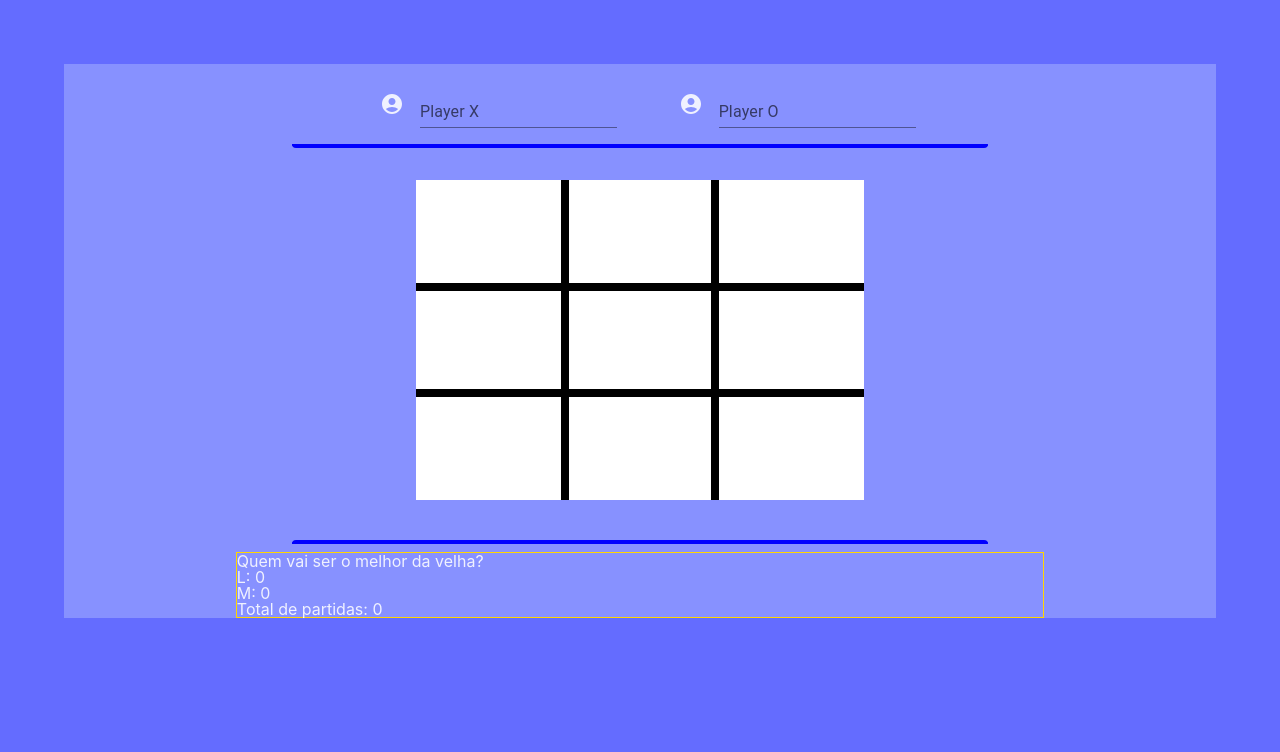
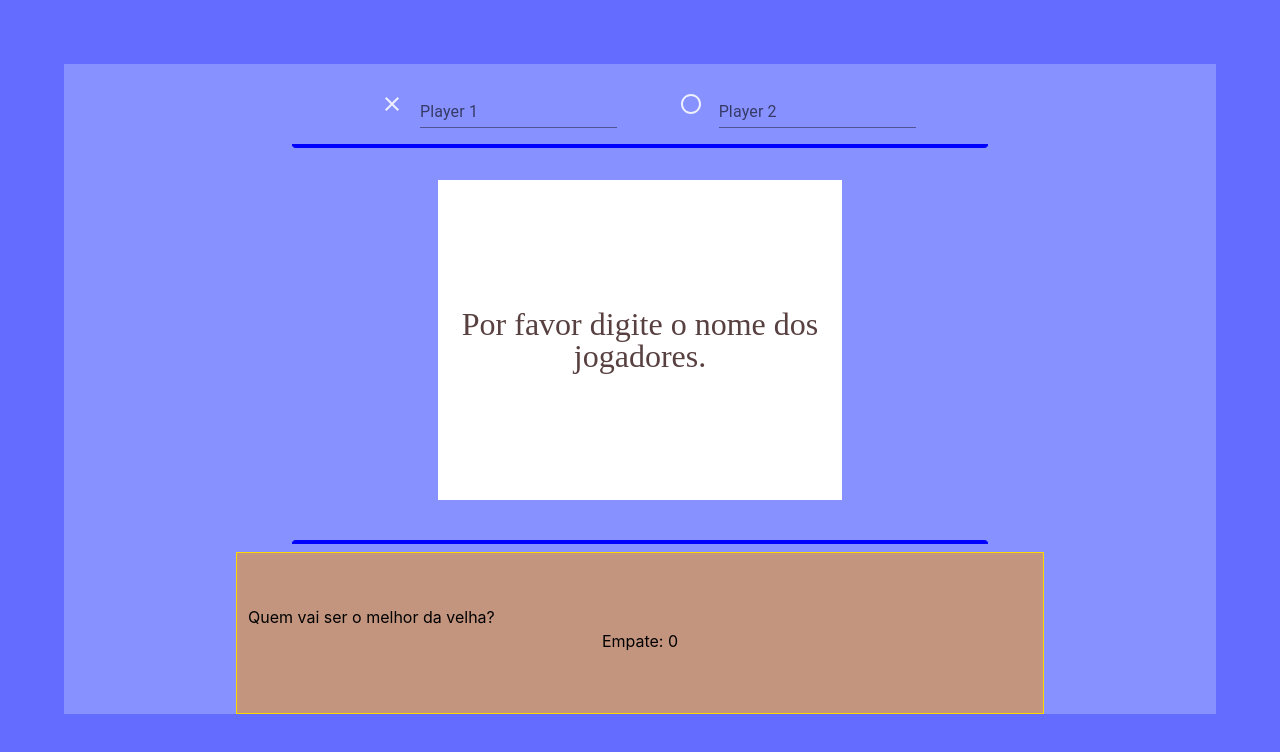
Before and after one commit to RCVigil/jogoDaVelhaWeb, a React (Vite) app: page / in a window 1280 px wide. Shown: the top 752 px of the page. Built offline with nearby package versions, Linux system fonts and the light colour scheme.

Commit message:
Feature: Adicionando a funcionalidade: Proxima Partida

```diff
--- a/src/Component/FooterGame/FooterGame.tsx
+++ b/src/Component/FooterGame/FooterGame.tsx
@@ -1,18 +1,62 @@
+// import React from "react";
+// import AppContext from "../../contexts/AppContext";
+
+// import './_footerGame.sass'
+
+// export default function FooterGame() {
+//   const { victory, player1, player2, score } = React.useContext(AppContext);
+//   return (
+//     <div id="footerDivFirst">
+//       {victory !== "" ? (
+//         <h1 className="victoryFooter">{`Parabéns ${victory}, você venceu a partida`}</h1>
+//       ) : (
+//         <div className="footerScoreBoard">
+//           <h3>Quem vai ser o melhor da velha?</h3>
+//           <div className="placarFooter">
+//             <div>{!player1 ? "" : `${player1}: ${score.X}`}</div>
+//             <div>Empate: {score.draws}</div>
+//             <div>{!player2 ? "" : `${player2}: ${score.O}`}</div>
+//           </div>
+//         </div>
+//       )}
+//     </div>
+//   );
+// }
+
 import React from "react";
 import AppContext from "../../contexts/AppContext";
 
+import './_footerGame.sass'
+
 export default function FooterGame() {
-  const { victory, player1, player2, score } = React.useContext(AppContext);
+  const { victory, player1, player2, score, nextGame, setNextGame, setResetGame, resetGame,setStopPlaying, stopPlaying, setCells } = React.useContext(AppContext);
+  console.log(stopPlaying)
+
+  console.log(resetGame)
+  console.log(nextGame)
+
+  const setNextGameButton = () => {
+    setNextGame(true)
+    setCells([null, null, null, null, null, null,null, null, null])
+    setStopPlaying(false)
+  }
+
   return (
-    <div>
+    <div id="footerDivFirst">
       {victory !== "" ? (
-        <h1>{`Parabéns ${victory}, você venceu a partida`}</h1>
+        <h1 className="victoryFooter">{`Parabéns ${victory}, você venceu a partida`}</h1>
       ) : (
         <div className="footerScoreBoard">
           <h3>Quem vai ser o melhor da velha?</h3>
-          <div>{!player1 ? "" : `${player1}: ${score.X}`}</div>
-          <div>{!player2 ? "" : `${player2}: ${score.O}`}</div>
-          <div>Total de partidas: {score.draws}</div>
+          <div className="placarFooter">
+            <div>{!player1 ? "" : `${player1}: ${score.X}`}</div>
+            <div>Empate: {score.draws}</div>
+            <div>{!player2 ? "" : `${player2}: ${score.O}`}</div>
+          </div>
+          <div className="buttonFooter">
+          {stopPlaying && <button onClick={() => setResetGame(true)}>Reiniciar o Jogo</button>}
+          {stopPlaying && <button onClick={setNextGameButton}>Próxima Partida</button>}
+          </div>
         </div>
       )}
     </div>
--- /dev/null
+++ b/src/Component/FooterGame/_footerGame.sass
@@ -0,0 +1,30 @@
+#footerDivFirst
+  align-content: center
+  align-items: center
+  display: flex
+  justify-content: center
+  background-color: rgba(255, 153, 0, 0.5)
+  color: #000
+  display: flex
+  height: 20vh
+  justify-content: baseline
+  width: 100%
+
+  .victoryFooter
+    color: #000
+    font-size: 1.3rem
+    text-align: center
+    // color: #08b53a
+
+  .placarFooter
+    // border: 1px solid red
+    display: flex
+    justify-content: space-around
+    margin: 0.5rem
+    width: 60vw
+
+  .buttonFooter
+    display: flex
+    justify-content: center
+    gap: 25%
+    width: 60vw
--- a/src/Component/gameSquare/GameSquare.tsx
+++ b/src/Component/gameSquare/GameSquare.tsx
@@ -6,16 +6,20 @@ export const GameSquare: React.FC = () => {
   const {
     player1,
     player2,
+    victory,
     setScore,
     stopPlaying,
     setStopPlaying,
+    resetGame, setResetGame,
+    nextGame, setNextGame,
+    cells, setCells,
   } = useContext(AppContext);
   const numRows = 3;
   const numCols = 3;
 
-  const initialCells = Array(numRows * numCols).fill(null);
-  const [cells, setCells] = useState<Array<string | null>>(initialCells);
+  console.log(cells)
   const [xIsNext, setXIsNext] = useState<boolean>(true);
+  console.log(xIsNext)
   const [victoryGame] = useState<Array<Array<number>>>([
     [1, 2, 3],
     [4, 5, 6],
--- a/src/Component/participatingPeople/ParticipatingPeople.tsx
+++ b/src/Component/participatingPeople/ParticipatingPeople.tsx
@@ -1,31 +1,31 @@
 import * as React from 'react';
 import Box from '@mui/material/Box';
 import TextField from '@mui/material/TextField';
-import AccountCircle from '@mui/icons-material/AccountCircle';
+import ClearIcon from '@mui/icons-material/Clear';
+import CircleOutlinedIcon from '@mui/icons-material/CircleOutlined';
 
 import AppContext from '../../contexts/AppContext';
 
 import './_participatingPeople.sass';
 
 export default function ParticipatingPeople() {
-  const {player1, setPlayer1} = React.useContext(AppContext)
-  const {player2, setPlayer2} = React.useContext(AppContext)
+  const {player1, setPlayer1, player2, setPlayer2} = React.useContext(AppContext)
 
   console.log("PLAYER 1 É", player1)
   console.log("PLAYER 2 É", player2)
   return (
     <Box id="playersHeader" /* sx={{ '& > :not(style)': { m: 1 } }} */>
       <div className='divPlayer1'>
-        <AccountCircle
+        <ClearIcon
           // sx={{ color: '#fff', mr: 1, my: 0.5 }}
         />
-        <TextField onChange={(e:any) => setPlayer1(e.target.value)} id="input-with-sx1" label="Player X" variant="standard" />
+        <TextField onChange={(e:any) => setPlayer1(e.target.value)} id="input-with-sx1" label="Player 1" variant="standard" />
       </div>
       <div className='divPlayer2'>
-        <AccountCircle
+        <CircleOutlinedIcon
           // sx={{ color: '#fff', mr: 1, my: 0.5 }}
         />
-        <TextField onChange={(e:any) => setPlayer2(e.target.value)} id="input-with-sx2" label="Player O" variant="standard" />
+        <TextField onChange={(e:any) => setPlayer2(e.target.value)} id="input-with-sx2" label="Player 2" variant="standard" />
       </div>
     </Box>
   );
--- a/src/providers/AppProvider.tsx
+++ b/src/providers/AppProvider.tsx
@@ -2,31 +2,45 @@ import * as React from "react";
 import AppContext from "../contexts/AppContext";
 
 interface IProvider {
-    children: any
+  children: any;
 }
 
 export default function AppProvider(props: IProvider): React.ReactElement {
   const { children } = props;
-    const [player1, setPlayer1] = React.useState('L');
-    const [player2, setPlayer2] = React.useState('M');
-    const [victory, setVictory] = React.useState('');
+  const [player1, setPlayer1] = React.useState("");
+  const [player2, setPlayer2] = React.useState("");
+  const [victory, setVictory] = React.useState("");
   const [score, setScore] = React.useState({ X: 0, O: 0, draws: 0 });
   const [stopPlaying, setStopPlaying] = React.useState(false);
+  const [resetGame, setResetGame] = React.useState(false);
+  const [nextGame, setNextGame] = React.useState(false);
+
+  const numRows = 3;
+  const numCols = 3;
+
+  const initialCells = Array(numRows * numCols).fill(null);
+  const [cells, setCells] = React.useState<Array<string | null>>(initialCells);
 
   const object = {
-        player1, setPlayer1, // JOGADOR 1
-        player2, setPlayer2, // JOGADOR 2
-        victory, setVictory, // JOGADOR VENCEDOR
-        score, setScore , // PLACAR
-        stopPlaying, setStopPlaying, // BLOQUEAR O JOGO QUANDO HOUVER VITORIA OU TODAS AS CASAS MARCADAS
-    }
+    player1,
+    setPlayer1, // JOGADOR 1
+    player2,
+    setPlayer2, // JOGADOR 2
+    victory,
+    setVictory, // JOGADOR VENCEDOR
+    score,
+    setScore, // PLACAR
+    stopPlaying,
+    setStopPlaying, // BLOQUEAR O JOGO QUANDO HOUVER VITORIA OU TODAS AS CASAS MARCADAS
+    resetGame,
+    setResetGame, // REINICIAR O JOGO COM NOVOS JOGADORES
+    nextGame,
+    setNextGame, // PRÓXIMA PARTIDA COM MESMOS JOGADORES
+    cells, setCells, // ARMAZENA OS ESPAÇOS CLICADOS
+  };
 
   // Se não tiver nenhuma operação a ser realizada, você pode remover o useEffect
   // React.useEffect(() => { })
 
-    return (
-        <AppContext.Provider value={object}>
-            {children}
-        </AppContext.Provider>
-    );
+  return <AppContext.Provider value={object}>{children}</AppContext.Provider>;
 }
```
Lines whose indentation alone changed are shown as unchanged.
